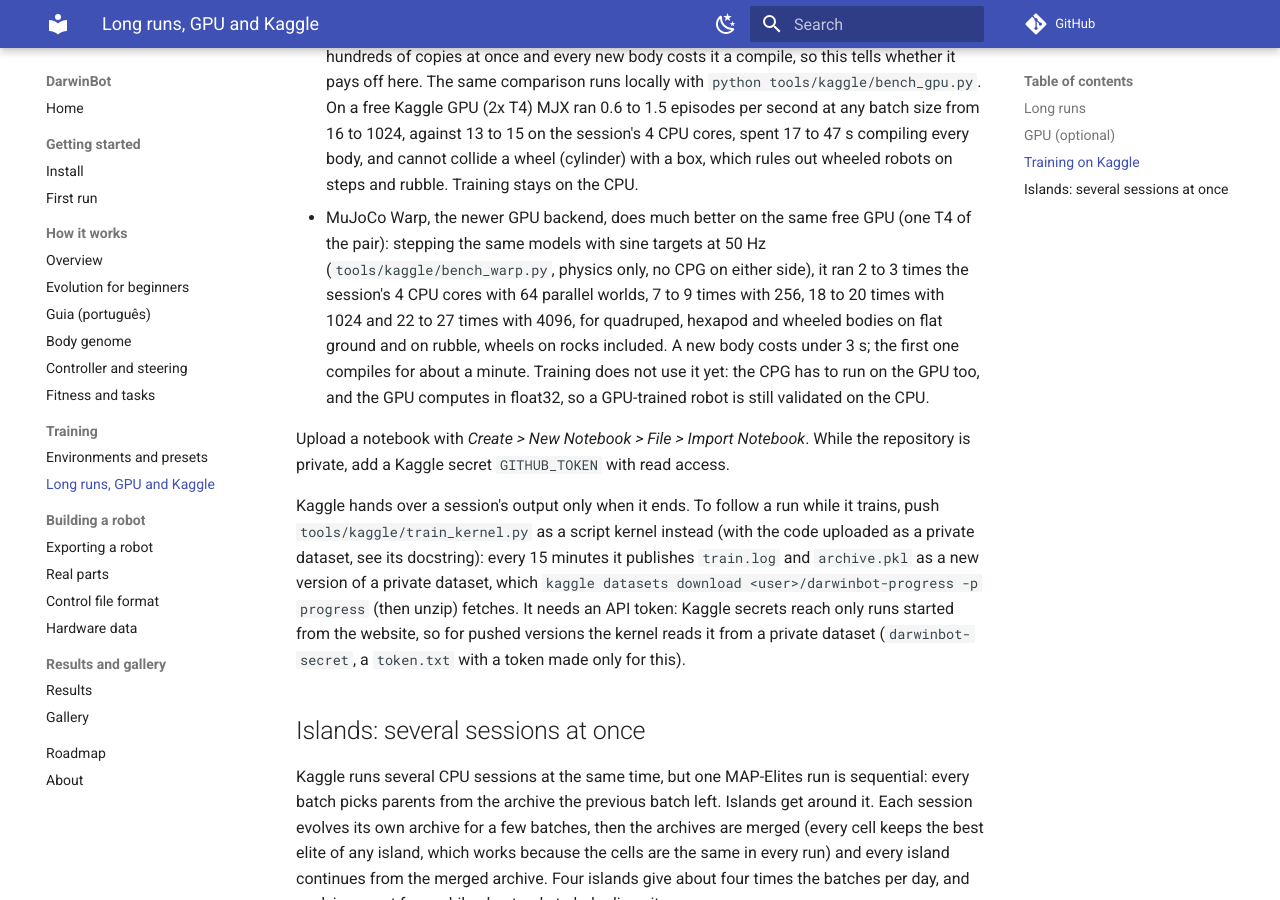
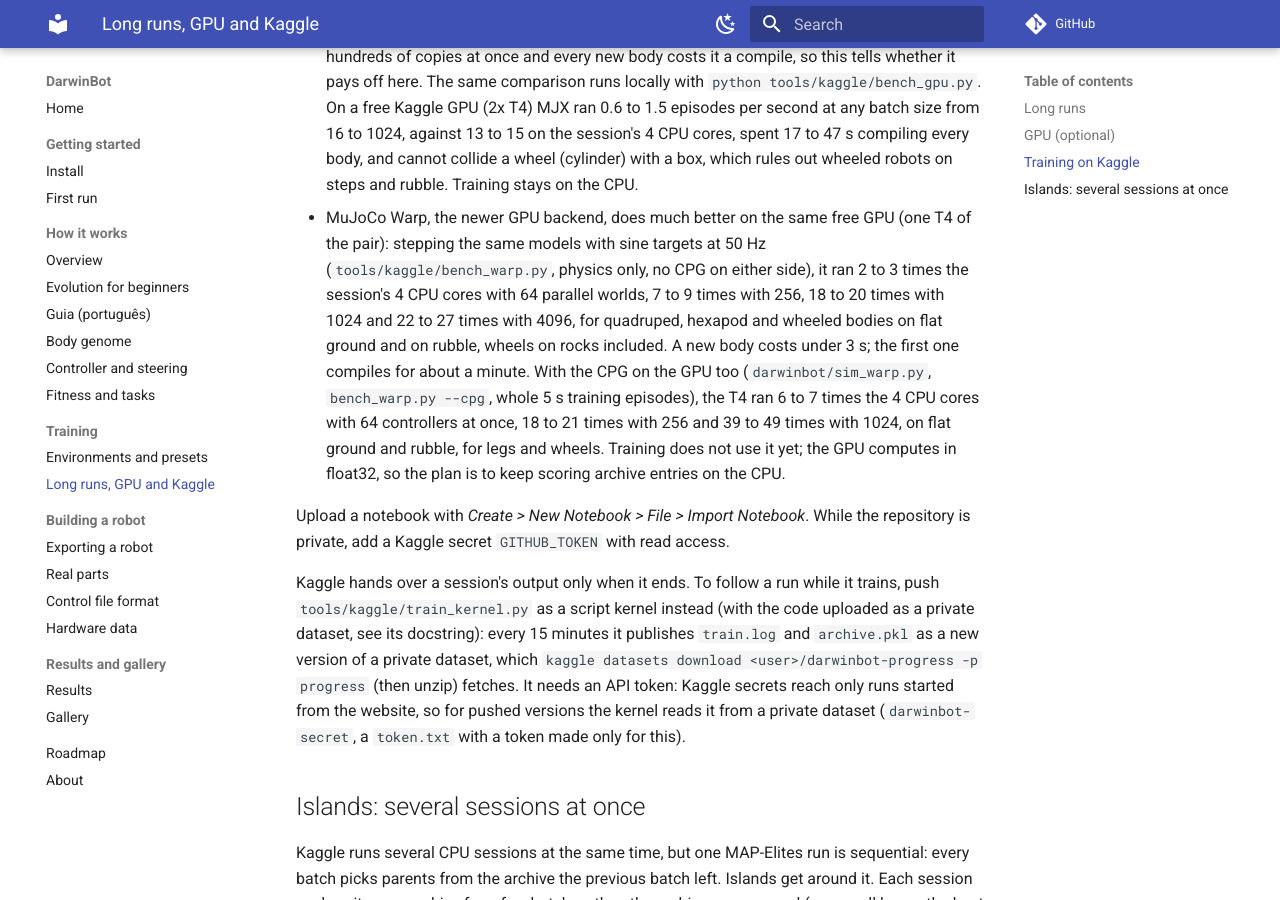
Before and after one commit to mpena2099/darwinbot, an MkDocs documentation site: the page built from docs/long-runs.md, in a window 1280 px wide and 900 px high, scrolled down 1013 px. Built offline with MkDocs 1.6.1 and Material for MkDocs 9.7.7, drawn with Linux system fonts in a browser that asks for light colours; comment, search, counter and statistics services are not loaded.

Commit message:
Warp CPG benchmark results

```diff
--- a/docs/long-runs.md
+++ b/docs/long-runs.md
@@ -54,9 +54,12 @@ on Kaggle's free sessions instead:
   with 256, 18 to 20 times with 1024 and 22 to 27 times with 4096, for
   quadruped, hexapod and wheeled bodies on flat ground and on rubble, wheels on
   rocks included. A new body costs under 3 s; the first one compiles for about
-  a minute. Training does not use it yet: the CPG has to run on the GPU too, and
-  the GPU computes in float32, so a GPU-trained robot is still validated on the
-  CPU.
+  a minute. With the CPG on the GPU too (`darwinbot/sim_warp.py`,
+  `bench_warp.py --cpg`, whole 5 s training episodes), the T4 ran 6 to 7 times
+  the 4 CPU cores with 64 controllers at once, 18 to 21 times with 256 and 39 to
+  49 times with 1024, on flat ground and rubble, for legs and wheels. Training
+  does not use it yet; the GPU computes in float32, so the plan is to keep
+  scoring archive entries on the CPU.
 
 Upload a notebook with *Create > New Notebook > File > Import Notebook*. While
 the repository is private, add a Kaggle secret `GITHUB_TOKEN` with read access.
```
